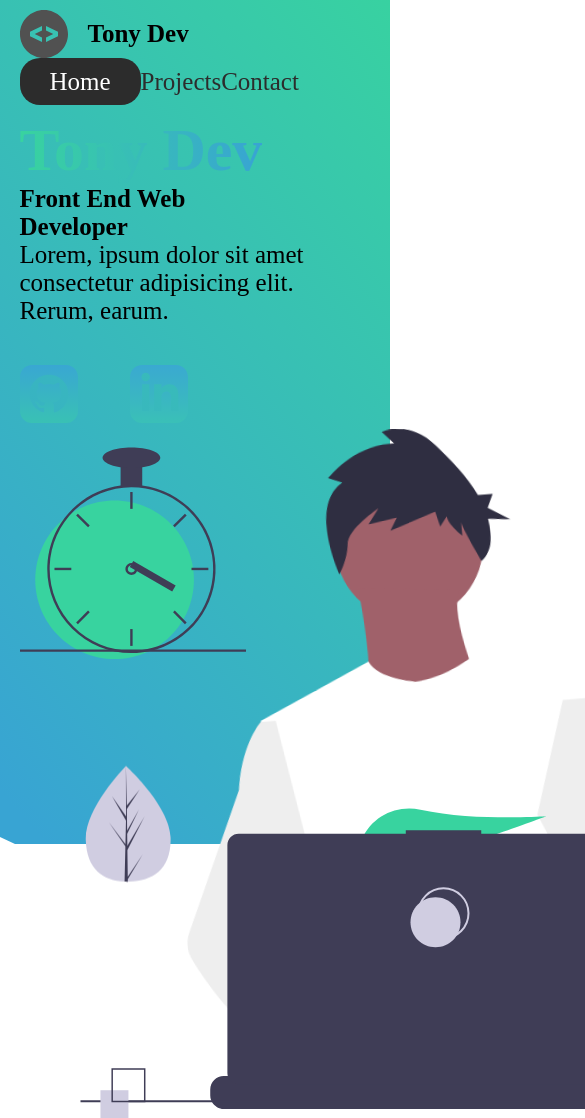
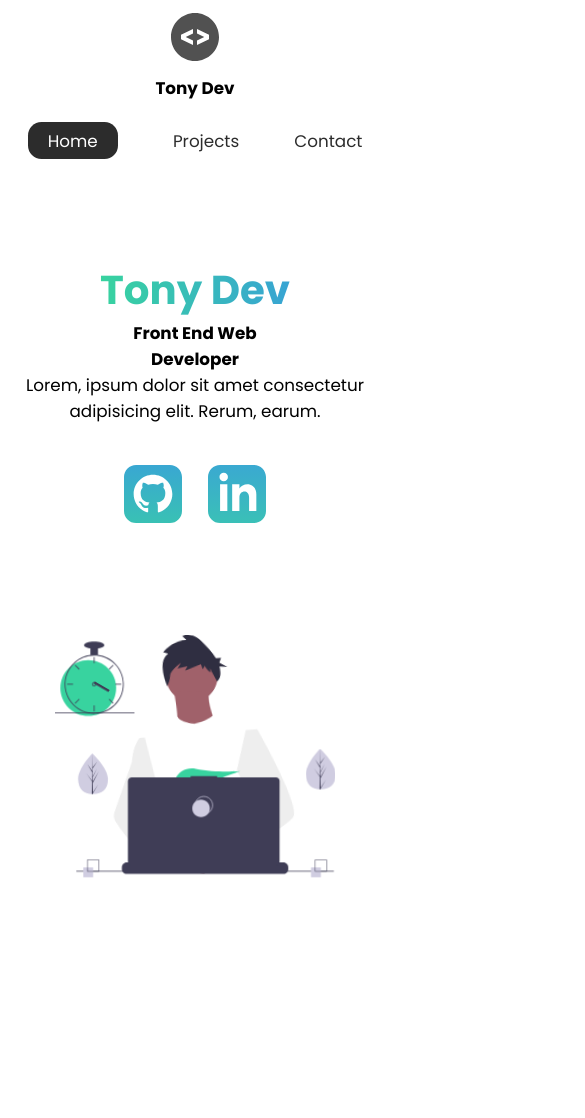
Before and after one commit to Tonikprofik/PortfolioPage, a plain HTML site: page index.html in a window 390 px wide. Shown: the top 1118 px of the page, 585 px wide, since content can reach past the window. After the commit the page ends 927 px from the top, so only its background shows below. Drawn offline with Linux system fonts and the light colour scheme.

Commit message:
media maxwidth,project page, 5.40

```diff
--- a/index.html
+++ b/index.html
@@ -4,6 +4,8 @@
     <meta charset="UTF-8" />
     <meta http-equiv="X-UA-Compatible" content="IE=edge" />
     <meta name="viewport" content="width=device-width, initial-scale=1.0" />
+    <link rel="preconnect" href="https://fonts.gstatic.com">
+<link href="https://fonts.googleapis.com/css2?family=Poppins:wght@400;500;700&display=swap" rel="stylesheet">
     <link rel="stylesheet" href="./styles/style.css" />
     <title>Tony Dev | Web Developer</title>
   </head>
@@ -16,7 +18,7 @@
         </div>
         <ul>
           <li><a class="active" href="/">Home</a></li>
-          <li><a href="/">Projects</a></li>
+          <li><a href="./projects/">Projects</a></li>
           <li><a href="/">Contact</a></li>
         </ul>
       </nav>
--- /dev/null
+++ b/projects/index.html
@@ -0,0 +1,43 @@
+<!DOCTYPE html>
+<html lang="en">
+  <head>
+    <meta charset="UTF-8" />
+    <meta http-equiv="X-UA-Compatible" content="IE=edge" />
+    <meta name="viewport" content="width=device-width, initial-scale=1.0" />
+    <link rel="preconnect" href="https://fonts.gstatic.com" />
+    <link
+      href="https://fonts.googleapis.com/css2?family=Poppins:wght@400;500;700&display=swap"
+      rel="stylesheet"
+    />
+    <link rel="stylesheet" href="../styles/style.css" />
+    <title>Tony Dev | Web Developer</title>
+  </head>
+  <body>
+    <header class="main-head">
+      <nav>
+        <div class="logo">
+          <img src="../icons/code.svg" alt="logo" />
+          <h1>Tony Dev</h1>
+        </div>
+        <ul>
+          <li><a href="../index.html">Home</a></li>
+          <li><a class="active" href="./index.html">Projects</a></li>
+          <li><a href="/">Contact</a></li>
+        </ul>
+      </nav>
+    </header>
+
+    <!-- Section Project -->
+    <section class="projects">
+      <div class="travelly">
+        <h2>Travelly</h2>
+        <img src="../img/travelly.jpg" alt="travelly-project">
+      </div>
+      <div class="travelly">
+        <h2>Elena Joy</h2>
+        <img src="../img/elena-joy.jpg" alt="elena-joy">
+      </div>
+
+    </section>
+  </body>
+</html>
--- a/styles/_global.scss
+++ b/styles/_global.scss
@@ -11,6 +11,10 @@
   html {
     font-size: 62.5%;
 
+  }
+
+  body {
+    font-family: 'Poppins', sans-serif;
   }
 
   h1 {
--- a/styles/style.scss
+++ b/styles/style.scss
@@ -19,3 +19,56 @@ $gray-text: #2c2c2c;
 
 @import 'global';
 @import 'intro';
+
+@media screen and (max-width: 1332px ) {
+    html {
+     font-size: 52%;
+    }
+    .splash {
+        display: none;
+    }
+    svg {
+        width: 80%;
+    }
+    nav {
+        width: 100%;
+    }
+
+}
+
+
+@media screen and (max-width: 755px ) {
+    html {
+        font-size: 42%;
+    }
+    svg {
+        height: 60%;
+    }
+    .main-head {
+        width: 100%;
+    }
+    nav {
+        .logo {
+            @include flex(column, center, center );
+            flex: 1 1 20rem;
+            margin-top: 2rem;
+        }
+        ul {
+            flex: 1 1 50rem;
+            margin: 2rem 0rem;
+        }
+    }
+    .intro-text {
+        margin-top: 5rem;
+        text-align: center;
+    }
+    .intro-images {
+        text-align: center;
+    }
+    .intro-social {
+        @include flex(row, center, center );
+        a {
+            margin: 2rem;
+        }
+    }
+}
```
Also changed, not shown: styles/style.css, 1 other file.
